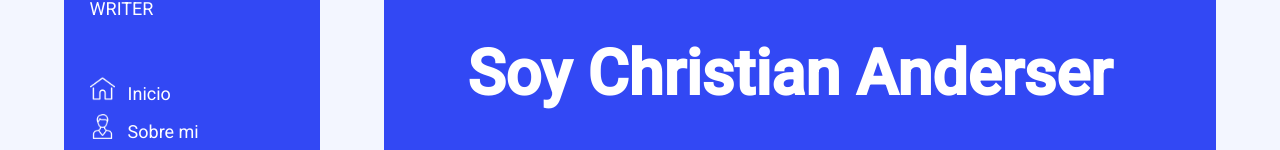
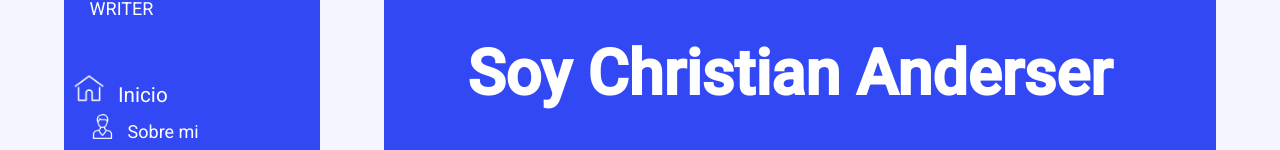
Before and after one commit to SrLozano/LozanoWebPage, an Angular app: page / in a window 1280 px wide. In both pictures the pointer is over the element "Inicio". Shown: the part 262-412 px from the top of the page. Built offline with nearby package versions, Linux system fonts and the light colour scheme.

Commit message:
Added some transitions

```diff
--- a/src/app/left-tab/left-tab.component.scss
+++ b/src/app/left-tab/left-tab.component.scss
@@ -55,6 +55,17 @@ span{
     font-size: large;
     margin-top: 3.5%;
     cursor: pointer;
+    -webkit-transition-duration: 0.5s;
+    -moz-transition-duration: 0.5s;
+    -o-transition-duration: 0.5s;
+    transition-duration: 0.5s;
+}
+
+.category:hover{
+    -ms-transform: scale(1.15); /* IE 9 */
+    -webkit-transform: scale(1.15); /* Safari 3-8 */
+    transform: scale(1.15);
+    //background-color: blue; //Transition to another color
 }
 
 .icon{
@@ -75,4 +86,14 @@ span{
     width: 2em;
     margin: 5%;
     cursor: pointer;
+    -webkit-transition-duration: 1.5s;
+    -moz-transition-duration: 1.5s;
+    -o-transition-duration: 1.5s;
+    transition-duration: 1.5s;
 }
+
+.social-icon:hover {
+    -webkit-transform : rotate(360deg) scale(1.4); /* Chrome, Opera 15+, Safari 3.1+ */
+    -ms-transform     : rotate(360deg) scale(1.4); /* IE 9 */
+    transform         : rotate(360deg) scale(1.4); /* Firefox 16+, IE 10+, Opera */
+}
--- a/src/app/right-tab/right-tab.component.scss
+++ b/src/app/right-tab/right-tab.component.scss
@@ -187,6 +187,16 @@
 .main-skill{
     width: 25%;
     display: inline-block;
+    -webkit-transition-duration: 1s;
+    -moz-transition-duration: 1s;
+    -o-transition-duration: 1s;
+    transition-duration: 1s;
+}
+
+.main-skill:hover {
+    -ms-transform: scale(1.15); /* IE 9 */
+    -webkit-transform: scale(1.15); /* Safari 3-8 */
+    transform: scale(1.15);
 }
 
 .main-skill img{ //This is to align a picture in the middte of a div
--- a/src/app/right-tab/right-tab.component.ts
+++ b/src/app/right-tab/right-tab.component.ts
@@ -23,6 +23,7 @@ export class RightTabComponent implements OnInit {
   public contact = "Contacto"
   public main_skills = "Principales habilidades"
 
+
   constructor(public dialog: MatDialog) { }
 
   //Function to open the popup
```
